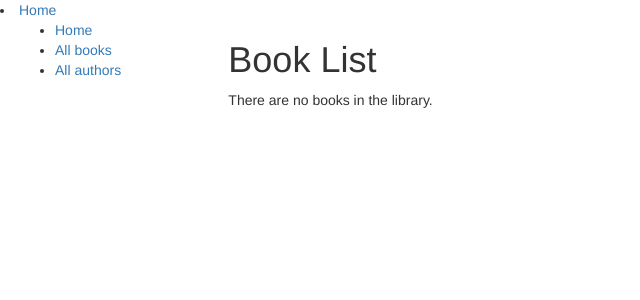
After one commit to stetsonbost/MediaSocial, a Django app: page /catalog/books/ in a window 1280 px wide. The commit adds this page. Shown: the top 300 px of the page, without its empty margins (0-640 px from the left). Run offline with Django 3.2, Linux system fonts and the light colour scheme; data comes from the database, SQL or seed files in the repository; both versions use the stored data as it was after the commit; some libraries are stand-ins or nearby versions.

Commit message:
problems with displaying book list

```diff
--- a/MediaSocial/catalog/templates/base_generic.html
+++ b/MediaSocial/catalog/templates/base_generic.html
@@ -24,7 +24,7 @@
       {% block sidebar %}
       <ul class="sidebar-nav">
           <li><a href="{% url 'index' %}">Home</a></li>
-          <li><a href="">All books</a></li>
+          <li><a href="{% url 'books' %}">All books</a></li>
           <li><a href="">All authors</a></li>
       </ul>
      {% endblock %}
--- /dev/null
+++ b/MediaSocial/catalog/templates/catalog/book_list.html
@@ -0,0 +1,19 @@
+{% extends "base_generic.html" %}
+
+{% block content %}
+    <h1>Book List</h1>
+
+    {% if book_list %}
+    <ul>
+
+      {% for book in book_list %}
+      <li>
+        <a href="{{ book.get_absolute_url }}">{{ book.title }}</a> ({{book.author}})
+      </li>
+      {% endfor %}
+
+    </ul>
+    {% else %}
+      <p>There are no books in the library.</p>
+    {% endif %}
+{% endblock %}
--- a/MediaSocial/catalog/urls.py
+++ b/MediaSocial/catalog/urls.py
@@ -5,4 +5,5 @@ from . import views
 urlpatterns = [
     path('', views.index, name='index'),
     path ('books/', views.BookListView.as_view(), name='books'),
+    path('book/<int:pk>', views.BookDetailView.as_view(), name='book-detail'),
 ]
--- a/MediaSocial/catalog/views.py
+++ b/MediaSocial/catalog/views.py
@@ -22,9 +22,12 @@ def index(request):
 
 class BookListView(generic.ListView):
     model = Book
-    context_object_name = 'my_book_list'   # your own name for the list as a template variable
-    queryset = Book.objects.filter(title__icontains='war')[:5] # Get 5 books containing the title war
-    template_name = 'books/my_arbitrary_template_name_list.html'  # Specify your own template name/location
+    context_object_name = 'book_list'   # your own name for the list as a template variable
+    queryset = Book.objects.filter(title__icontains=' ')[:5] # Get 5 books containing the title war
+    template_name = 'catalog/book_list.html'  # Specify your own template name/location
 
     def get_queryset(self):
         return Book.objects.filter(title__icontains='war')[:5] # Get 5 books containing the title war
+
+class BookDetailView(generic.DetailView):
+    model = Book
```
Also changed, not shown: MediaSocial/catalog/templates/catalog/book_detail.html (added, +23 -0 lines), MediaSocial/db.sqlite3, 2 other files.
